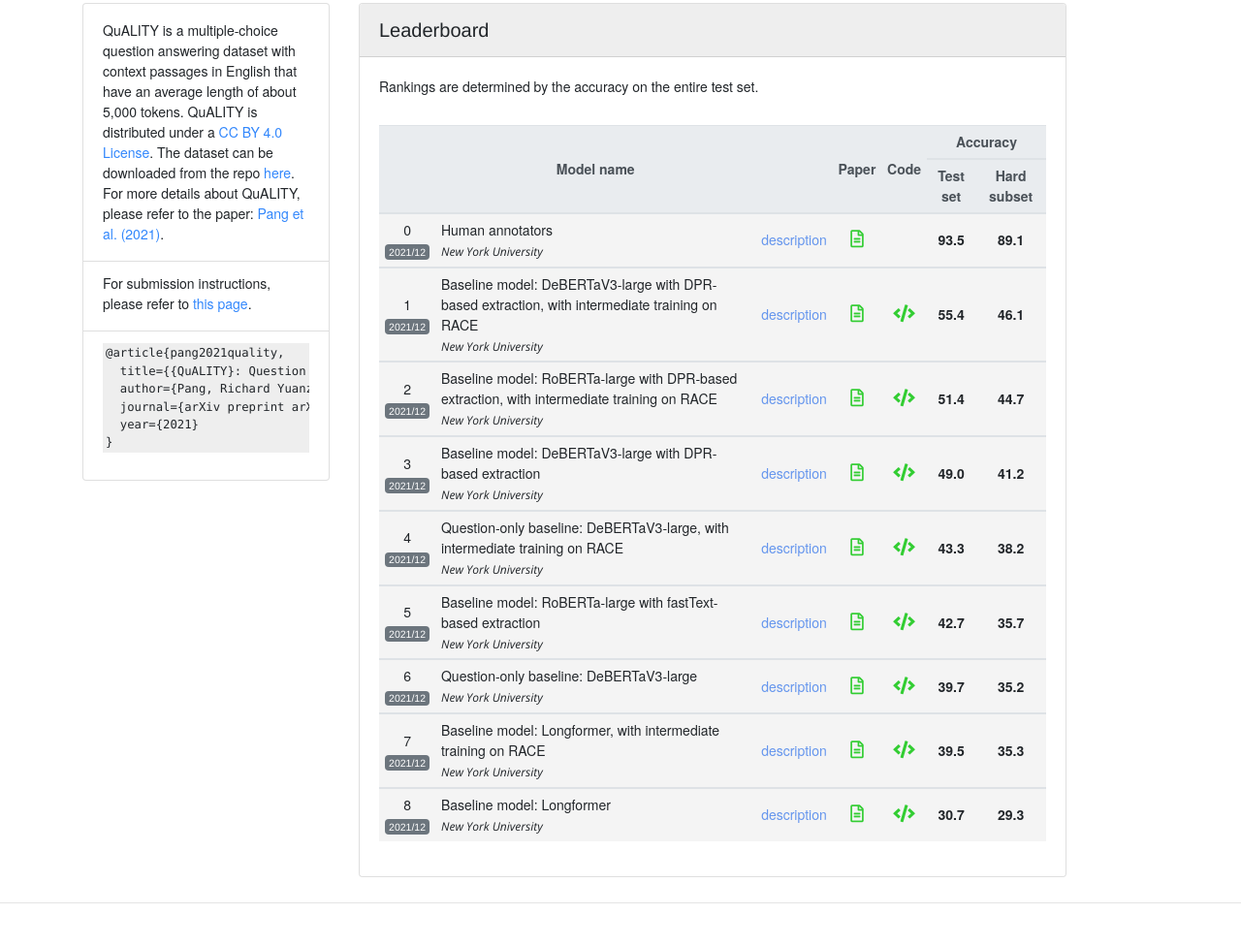
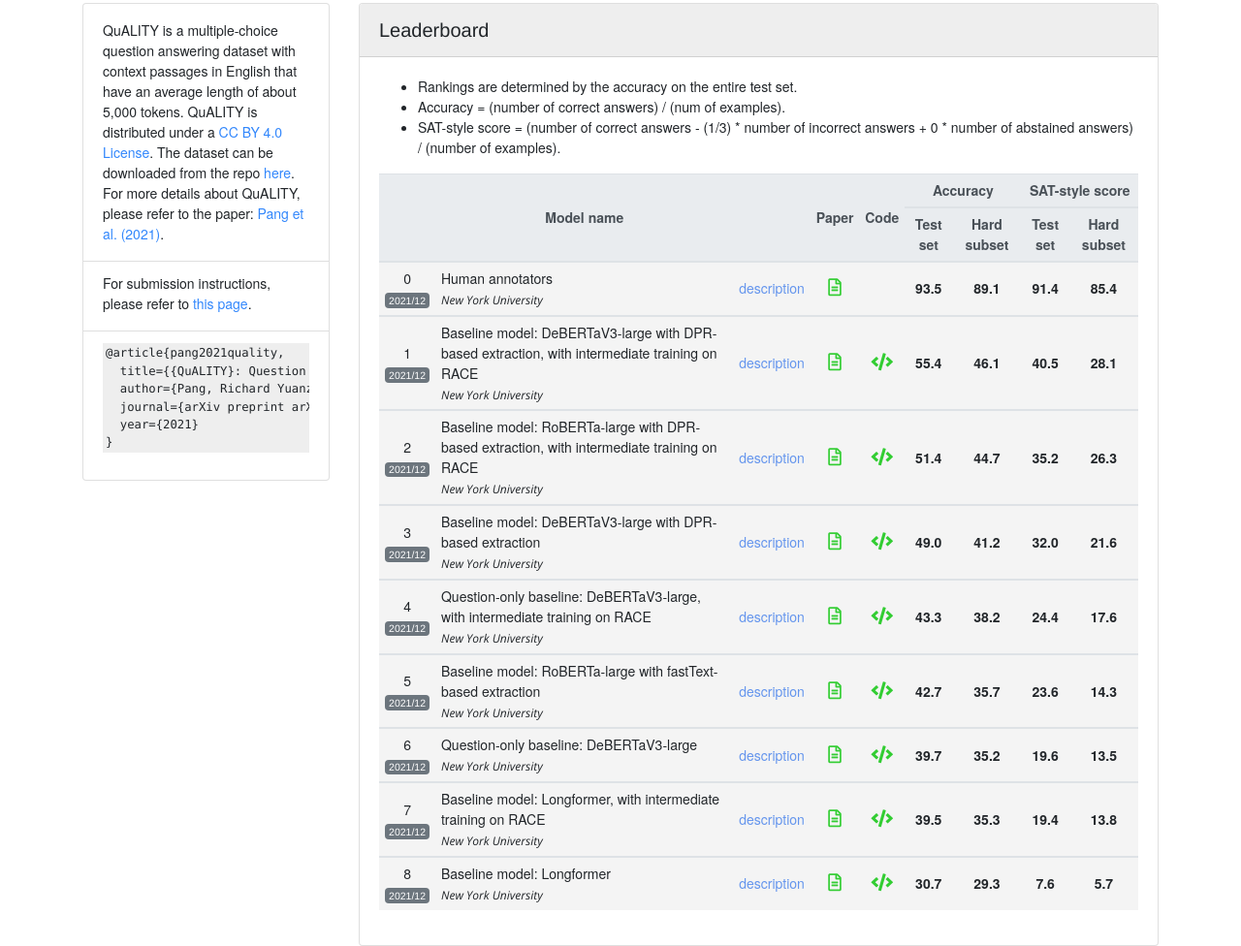
Before and after one commit to nyu-mll/quality, a plain HTML site: page docs/index.html in a window 1280 px wide. Shown: the part 304-1280 px from the top of the page at 97% size. Drawn offline with nearby package versions, Linux system fonts and the light colour scheme.

Commit message:
updating leaderboard

```diff
--- a/docs/index.html
+++ b/docs/index.html
@@ -122,14 +122,17 @@
     </div>
   </div>
 </div>
-<div class="col-lg-8">
+<div class="col-lg-9">
   <div class="card card-outline-secondary">
     <div class="card-header">
       Leaderboard
     </div>
     <div class="card-body">
-      Rankings are determined by the accuracy on the entire test set.
-      <br><br>
+      <ul>
+      <li> Rankings are determined by the accuracy on the entire test set. </li>
+      <li> Accuracy = (number of correct answers) / (num of examples).
+      <li> SAT-style score = (number of correct answers - (1/3) * number of incorrect answers + 0 * number of abstained answers) / (number of examples). </li>
+      </ul>
       <table class="table table-responsive">
         <thead class="thead-light">
           <tr>
@@ -139,8 +142,11 @@
             <th scope="col" rowspan=2 class="align-middle text-center">Paper</th>
             <th scope="col" rowspan=2 class="align-middle text-center">Code</th>
             <th scope="col" colspan=2 class='text-center'>Accuracy</th>
+            <th scope="col" colspan=2 class='text-center'>SAT-style score</th>
           </tr>
           <tr>
+            <th scope="col" class='text-center'>Test set</th>
+            <th scope="col" class='text-center'>Hard subset</th>
             <th scope="col" class='text-center'>Test set</th>
             <th scope="col" class='text-center'>Hard subset</th>
           </tr>
@@ -155,6 +161,8 @@
     <td class='align-middle text-center'></td>
     <td class='align-middle text-center'><strong>93.5</strong></td>
     <td class='align-middle text-center'><strong>89.1</strong></td>
+    <td class='align-middle text-center'><strong>91.4</strong></td>
+    <td class='align-middle text-center'><strong>85.4</strong></td>
 </tr>
 <tr id="000008" style="display:none;" class="section" >
 <td colspan="7" style="font-size:13px"> Model description: We estimate human accuracy on QuALITY on a random sample of 20 passages (367 questions). Each question is annotated by 3 new validation annotators who had not previously annotated that passage, and whose labels do not contribute to the assignment of the gold label. See paper for details.</td>
@@ -170,6 +178,8 @@
     <td class='align-middle text-center'><a href="https://github.com/nyu-mll/quality"><i class="fas fa-code" style="color:#32CD32"></i></a></td>
     <td class='align-middle text-center'><strong>55.4</strong></td>
     <td class='align-middle text-center'><strong>46.1</strong></td>
+    <td class='align-middle text-center'><strong>40.5</strong></td>
+    <td class='align-middle text-center'><strong>28.1</strong></td>
 </tr>
 <tr id="000005" style="display:none;" class="section" >
 <td colspan="7" style="font-size:13px"> Model description: We use DeBERTaV3-large and first do intermediate training on RACE; then we fine-tune the model on QuALITY. For fine-tuning, we use the similarity (based on DPR) between each source sentence and the question to select shorter contexts to feed into the QA model. See paper for details.</td>
@@ -185,6 +195,8 @@
     <td class='align-middle text-center'><a href="https://github.com/nyu-mll/quality"><i class="fas fa-code" style="color:#32CD32"></i></a></td>
     <td class='align-middle text-center'><strong>51.4</strong></td>
     <td class='align-middle text-center'><strong>44.7</strong></td>
+    <td class='align-middle text-center'><strong>35.2</strong></td>
+    <td class='align-middle text-center'><strong>26.3</strong></td>
 </tr>
 <tr id="000003" style="display:none;" class="section" >
 <td colspan="7" style="font-size:13px"> Model description: We use RoBERTa-large and first do intermediate training on RACE; then we fine-tune the model on QuALITY. For fine-tuning, we use the similarity (based on DPR) between each source sentence and the question to select shorter contexts to feed into the QA model. See paper for details.</td>
@@ -200,6 +212,8 @@
     <td class='align-middle text-center'><a href="https://github.com/nyu-mll/quality"><i class="fas fa-code" style="color:#32CD32"></i></a></td>
     <td class='align-middle text-center'><strong>49.0</strong></td>
     <td class='align-middle text-center'><strong>41.2</strong></td>
+    <td class='align-middle text-center'><strong>32.0</strong></td>
+    <td class='align-middle text-center'><strong>21.6</strong></td>
 </tr>
 <tr id="000004" style="display:none;" class="section" >
 <td colspan="7" style="font-size:13px"> Model description: We fine-tune DeBERTa-V3-large on QuALITY. We use the similarity (based on DPR) between each source sentence and the question to select shorter contexts to feed into the QA model. See paper for details.</td>
@@ -215,6 +229,8 @@
     <td class='align-middle text-center'><a href="https://github.com/nyu-mll/quality"><i class="fas fa-code" style="color:#32CD32"></i></a></td>
     <td class='align-middle text-center'><strong>43.3</strong></td>
     <td class='align-middle text-center'><strong>38.2</strong></td>
+    <td class='align-middle text-center'><strong>24.4</strong></td>
+    <td class='align-middle text-center'><strong>17.6</strong></td>
 </tr>
 <tr id="000007" style="display:none;" class="section" >
 <td colspan="7" style="font-size:13px"> Model description: We use DeBERTaV3-large and first do intermediate training on RACE; then we fine-tune the model on QuALITY. For fine-tuning the input only consists of the questions and options (so, no articles).</td>
@@ -230,6 +246,8 @@
     <td class='align-middle text-center'><a href="https://github.com/nyu-mll/quality"><i class="fas fa-code" style="color:#32CD32"></i></a></td>
     <td class='align-middle text-center'><strong>42.7</strong></td>
     <td class='align-middle text-center'><strong>35.7</strong></td>
+    <td class='align-middle text-center'><strong>23.6</strong></td>
+    <td class='align-middle text-center'><strong>14.3</strong></td>
 </tr>
 <tr id="000002" style="display:none;" class="section" >
 <td colspan="7" style="font-size:13px"> Model description: We fine-tune RoBERTa-large on QuALITY. We use the similarity (based on fastText) between each source sentence and the question to select shorter contexts to feed into the QA model. See paper for details.</td>
@@ -245,6 +263,8 @@
     <td class='align-middle text-center'><a href="https://github.com/nyu-mll/quality"><i class="fas fa-code" style="color:#32CD32"></i></a></td>
     <td class='align-middle text-center'><strong>39.7</strong></td>
     <td class='align-middle text-center'><strong>35.2</strong></td>
+    <td class='align-middle text-center'><strong>19.6</strong></td>
+    <td class='align-middle text-center'><strong>13.5</strong></td>
 </tr>
 <tr id="000006" style="display:none;" class="section" >
 <td colspan="7" style="font-size:13px"> Model description: We fine-tune DeBERTa-V3-large on QuALITY but the input only consists of the questions and options (so, no articles).</td>
@@ -260,6 +280,8 @@
     <td class='align-middle text-center'><a href="https://github.com/nyu-mll/quality"><i class="fas fa-code" style="color:#32CD32"></i></a></td>
     <td class='align-middle text-center'><strong>39.5</strong></td>
     <td class='align-middle text-center'><strong>35.3</strong></td>
+    <td class='align-middle text-center'><strong>19.4</strong></td>
+    <td class='align-middle text-center'><strong>13.8</strong></td>
 </tr>
 <tr id="000001" style="display:none;" class="section" >
 <td colspan="7" style="font-size:13px"> Model description: We first do intermediate training using a pretrained Longformer (which supports up to 4,096 tokens) on RACE. Then, we fine-tune the model on QuALITY. See paper for details.</td>
@@ -275,12 +297,12 @@
     <td class='align-middle text-center'><a href="https://github.com/nyu-mll/quality"><i class="fas fa-code" style="color:#32CD32"></i></a></td>
     <td class='align-middle text-center'><strong>30.7</strong></td>
     <td class='align-middle text-center'><strong>29.3</strong></td>
+    <td class='align-middle text-center'><strong>7.6</strong></td>
+    <td class='align-middle text-center'><strong>5.7</strong></td>
 </tr>
 <tr id="000000" style="display:none;" class="section" >
 <td colspan="7" style="font-size:13px"> Model description: We fine-tune a pretrained Longformer which supports up to 4,096 tokens, on QuALITY. See paper for details.</td>
 </tr></tbody>
-
-
 
           <script>
               $('.display-description').on("click", function () {
```
